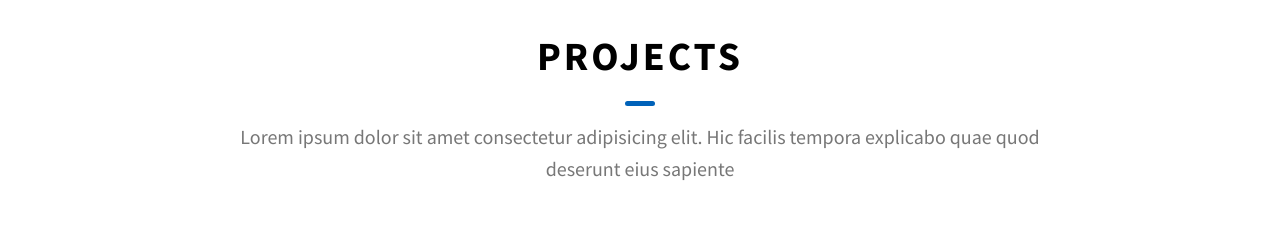
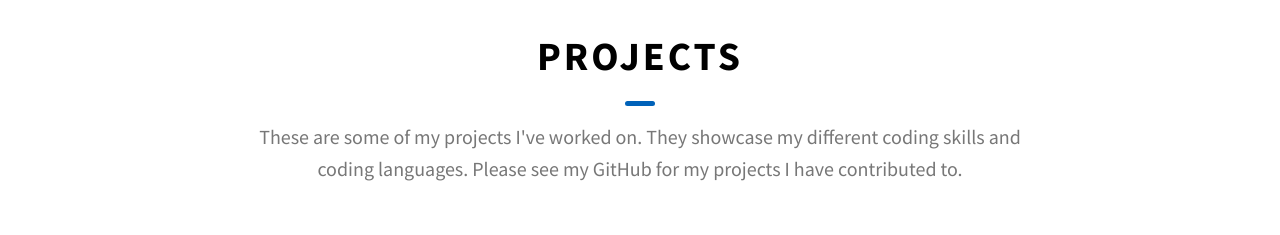
Before and after one commit to HaymondM/Marshall_Haymond_Portfolio, an Angular app: page / in a window 1280 px wide. Shown: the part 2180-2415 px from the top of the page. Built offline with nearby package versions, Linux system fonts and the light colour scheme.

Commit message:
Added more info to the projects section

```diff
--- a/src/app/app.component.html
+++ b/src/app/app.component.html
@@ -171,8 +171,8 @@
         <h2 class="heading heading-sec heading-sec__mb-bg">
           <span class="heading-sec__main">Projects</span>
           <span class="heading-sec__sub">
-            Lorem ipsum dolor sit amet consectetur adipisicing elit. Hic facilis
-            tempora explicabo quae quod deserunt eius sapiente
+            These are some of my projects I've worked on. They showcase my different coding skills and coding languages.
+            Please see my GitHub for my projects I have contributed to.
           </span>
         </h2>
 
@@ -325,8 +325,8 @@
           <div class="main-footer__row main-footer__row-2">
             <h4 class="heading heading-sm text-lt">Marshall Haymond</h4>
             <p class="main-footer__short-desc">
-              Lorem ipsum dolor sit amet consectetur adipisicing elit facilis
-              tempora explicabo quae quod deserunt
+              Software developer and recent graduate with a bachelor’s degree in computer science.
+              I enjoy web development, cloud development (AWS, Azure), and cybersecurity.
             </p>
           </div>
         </div>
```
